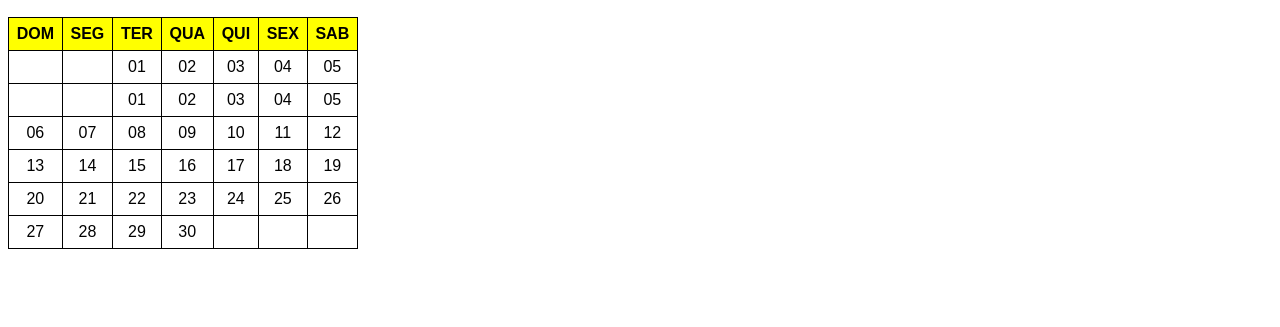
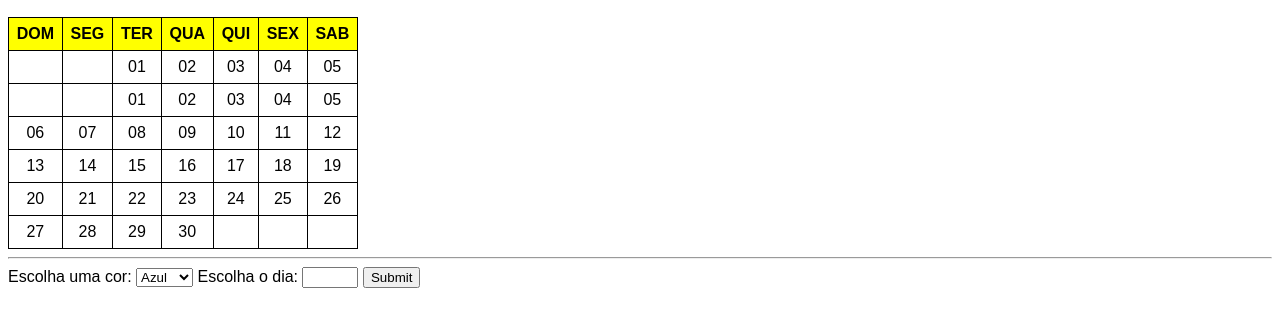
Before and after one commit to isaquebersalim/calendario-interativo, a plain HTML site: page index.html in a window 1280 px wide. Shown: the part 111-438 px from the top of the page. Drawn offline with Linux system fonts and the light colour scheme.

Commit message:
Adcionando uma opção de escolha para o usuário, em que dá 4 cores para destacar um dia do calendário que o usuário decidir.

```diff
--- a/index.html
+++ b/index.html
@@ -83,5 +83,18 @@
         </tr>
     </table>
 
+    <hr>
+    <label for="">Escolha uma cor:</label>
+    <select id="color">
+        <option value="LigthBlue">Azul</option>
+        <option value="PaleGreen">Verde</option>
+        <option value="LigthPink">Rosa</option>
+        <option value="SlateBlue">Roxo</option>
+    </select>
+    <label id="day">Escolha o dia:</label>
+    <input type="number" min="1" max="30">
+    <input type="submit">
+
+
 </body>
 </html>
```
